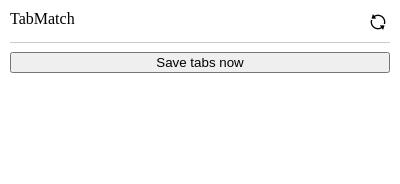
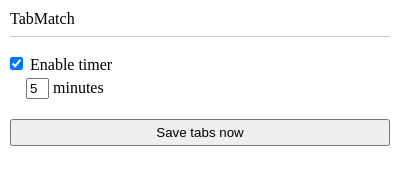
Before and after one commit to arudnitsky/TabMatch, a browser extension: page src/popup.html in a window 400 px wide. Drawn offline with Linux system fonts and the light colour scheme.

Commit message:
Add enable timer and handle click

```diff
--- a/src/background.js
+++ b/src/background.js
@@ -72,5 +72,7 @@ chrome.alarms.onAlarm.addListener(function() {
 });
 
 chrome.runtime.onMessage.addListener(function(msg, sender) {
-   alert(msg.message);
+   if (msg.message === 'saveNow') {
+      doSaveTabs();
+   }
 });
--- a/src/main.js
+++ b/src/main.js
@@ -1,11 +1,29 @@
 'use strict';
 
-var sendClickMessage = function() {
-   chrome.runtime.sendMessage({message: 'saveNowClick'});
+var sendSaveNowMessage = function() {
+   chrome.runtime.sendMessage({message: 'saveNow'});
+   window.close();
+};
+
+var checkboxClicked = function() {
+   var intervalContainer = document.querySelector('.timer-interval-container');
+   if (isCheckboxSelected()) {
+      intervalContainer.style.display = 'inline-block';
+      chrome.alarms.create('saveIntervalTimer', {when: Date.now(), periodInMinutes: 5});
+   } else {
+      chrome.alarms.clear('saveIntervalTimer');
+      intervalContainer.style.display = 'none';
+   }
+};
+
+var isCheckboxSelected = function() {
+   return document.querySelector('#enable-timer-checkbox').checked;
 };
 
 document.addEventListener('DOMContentLoaded', () => {
-   document.querySelector('#save-tabs-button').addEventListener('click', sendClickMessage);
+   document.querySelector('#enable-timer-checkbox').checked = true;
+   checkboxClicked();
+
+   document.querySelector('#save-tabs-button').addEventListener('click', sendSaveNowMessage);
+   document.querySelector('#enable-timer-checkbox').addEventListener('click', checkboxClicked);
 });
-
-chrome.alarms.create({delayInMinutes: 1, periodInMinutes: 5});
--- a/src/popup.html
+++ b/src/popup.html
@@ -36,14 +36,25 @@
         margin: .25em;
       }
 
-      #control-container {
-        align-items: center;
-        display: flex;
-        justify-content: space-between;
+      .interval-container {
+        margin: 1em 0;
+      }
+
+      .timer-interval-container {
+        margin: .25em 0 .25em 1em;
+      }
+
+      #enable-timer-checkbox {
+        margin-left: 0px;
+      }
+
+      #timer-interval {
+        width: 15px;
       }
 
       #save-tabs-button {
         width: 100%;
+        height: 2em;
       }
     </style>
 
@@ -54,10 +65,19 @@
     <div class="main-container">
       <div class="header">
         <div class="header-title">TabMatch</div>
-        <img class="header-image" src="sync16.png" height="16" width="16"/>
       </div>
       <hr/>
-      <div id="control-container">
+      <div class="control-container">
+        <div class="interval-container">
+          <div>
+            <input type="checkbox" id="enable-timer-checkbox" name="enableTimer">
+            <label for="enableTimer">Enable timer</label>
+          </div>
+          <div class="timer-interval-container">
+            <input type="text" id="timer-interval" name="timerInterval" value="5"></input>
+            <label for="timerInterval">minutes</label>
+          </div>
+        </div>
         <button type="button" id="save-tabs-button">Save tabs now</button>
       </div>
     </div>
```
